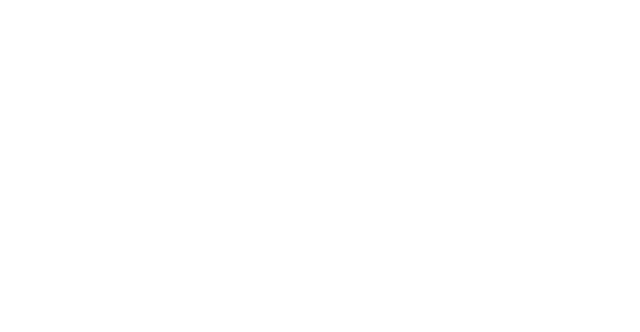
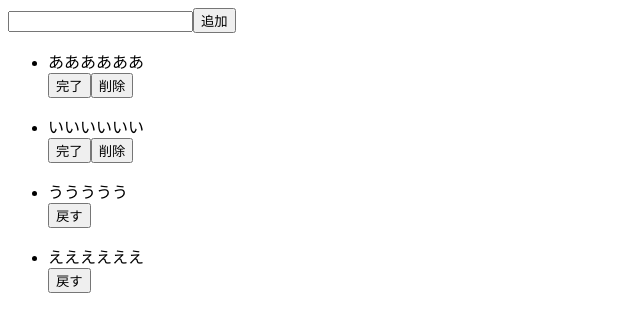
Before and after one commit to hayato-lang/React-todo, a React (Create React App) app: page / in a window 1280 px wide. Shown: the top 332 px of the page, without its empty margins (0-640 px from the left). Built offline with nearby package versions, Linux system fonts and the light colour scheme.

Commit message:
JSXで構造を作成

```diff
--- a/src/App.jsx
+++ b/src/App.jsx
@@ -1,5 +1,44 @@
 import "./styles.css";
 
 export const App = () => {
-  return <div></div>;
+  return (
+    <>
+      <div>
+        <input plceholder="TODOを入力" />
+        <button>追加</button>
+      </div>
+
+      <div>
+        <ul>
+          <div>
+            <li>ああああああ</li>
+            <button>完了</button>
+            <button>削除</button>
+          </div>
+        </ul>
+        <ul>
+          <div>
+            <li>いいいいいい</li>
+            <button>完了</button>
+            <button>削除</button>
+          </div>
+        </ul>
+      </div>
+
+      <div>
+        <ul>
+          <div>
+            <li>ううううう</li>
+            <button>戻す</button>
+          </div>
+        </ul>
+        <ul>
+          <div>
+            <li>ええええええ</li>
+            <button>戻す</button>
+          </div>
+        </ul>
+      </div>
+    </>
+  );
 };
```
